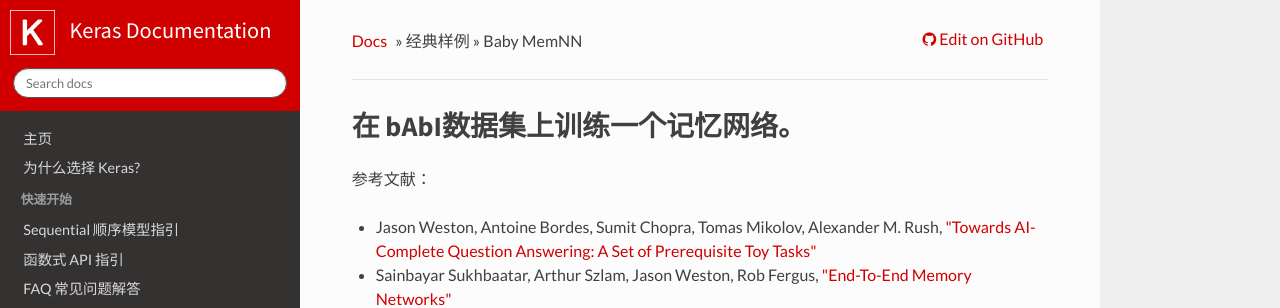
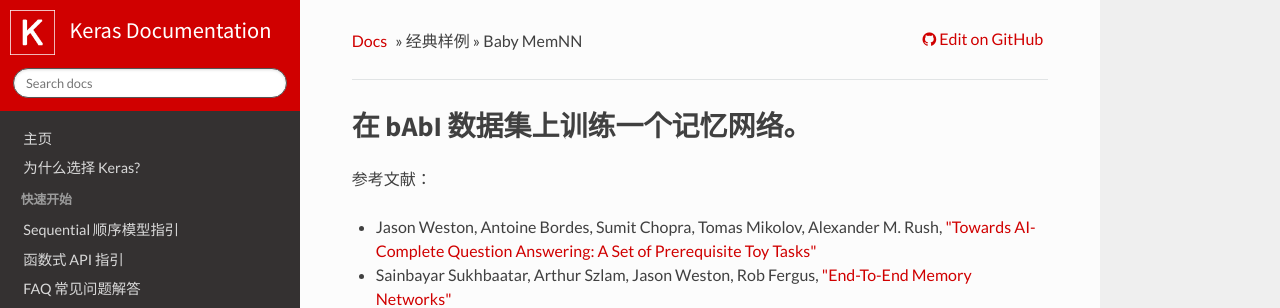
Before and after one commit to gaussic/keras-doc-zh, an MkDocs documentation site: the page built from sources/examples/babi_memnn.md, in a window 1280 px wide and 900 px high. Shown: the top 308 px of the window. Built offline with MkDocs 1.6.1, drawn with Linux system fonts in a browser that asks for light colours; nearby versions of some CDN libraries; some web fonts are replaced; library files that are not in the unit come from our copies.

```diff
--- a/sources/examples/babi_memnn.md
+++ b/sources/examples/babi_memnn.md
@@ -1,5 +1,5 @@
 
-# 在 bAbI数据集上训练一个记忆网络。
+# 在 bAbI 数据集上训练一个记忆网络。
 
 参考文献：
 
```
